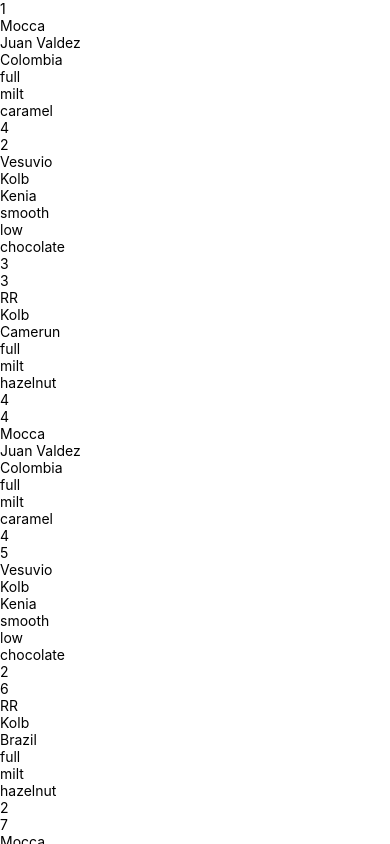
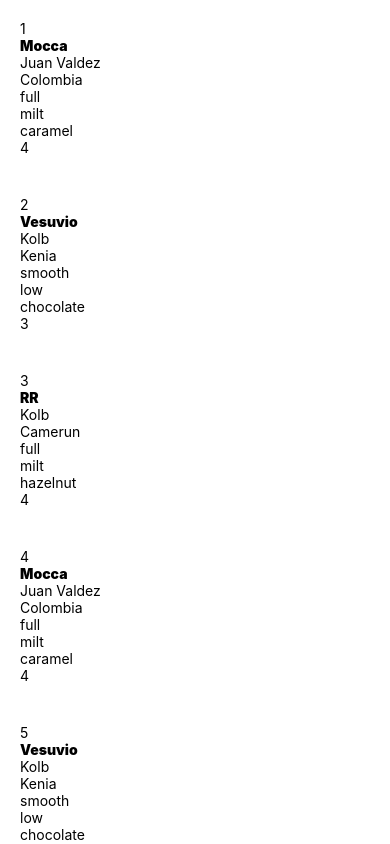
Before and after one commit to johncardozo/fnc-fullstack, a React Native app in the folder coffee-network/: screen / in a window 390 px wide. Built offline with nearby package versions, Linux system fonts and the light colour scheme.

Commit message:
React Native: estilos inline en el componente CoffeeItem

```diff
--- a/coffee-network/src/components/CoffeeItem.jsx
+++ b/coffee-network/src/components/CoffeeItem.jsx
@@ -2,9 +2,9 @@
 
 const CoffeeItem = ({ coffee }) => {
   return (
-    <View>
+    <View style={{ padding: 20 }}>
       <Text>{coffee.id}</Text>
-      <Text>{coffee.product}</Text>
+      <Text style={{ fontWeight: 900 }}>{coffee.product}</Text>
       <Text>{coffee.brand}</Text>
       <Text>{coffee.country}</Text>
       <Text>{coffee.body}</Text>
--- a/coffee-network/src/components/CoffeeList.jsx
+++ b/coffee-network/src/components/CoffeeList.jsx
@@ -7,7 +7,6 @@
   return (
     <FlatList
       data={coffees}
-      ItemSeparatorComponent={<Text></Text>}
       renderItem={({ item }) => <CoffeeItem coffee={item} />}
       keyExtractor={(coffee) => coffee.id}
     />
```
